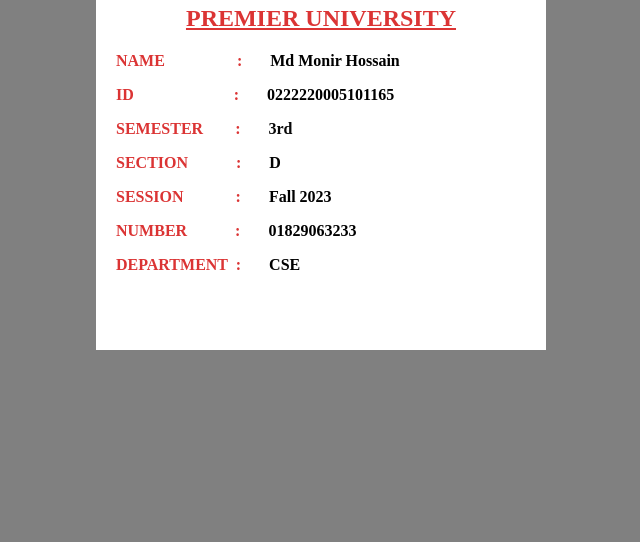
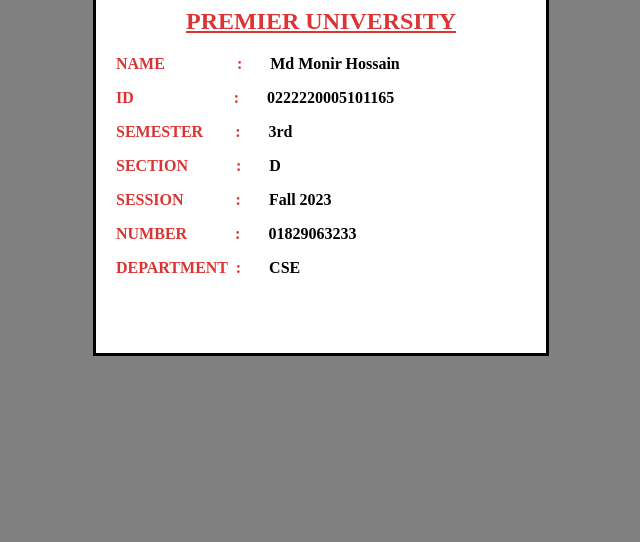
Before and after one commit to monir923/ID, a plain HTML site: page index.html in a window 1280 px wide. Shown: the part 258-800 px from the top of the page, without its empty margins (319-959 px from the left). Drawn offline with Linux system fonts and the light colour scheme.

Commit message:
Update index.html

```diff
--- a/index.html
+++ b/index.html
@@ -8,7 +8,7 @@
     <body style="background-color: grey;">
 
         <center>
-            <div style="width: 450px; height: 600px; background-color: #ffffff;text-align: left;">
+            <div style="width: 450px; height: 600px; background-color: #ffffff;text-align: left; border: 3px solid black;">
                 <marquee behavior="alternate" style="font-size: 24px; color: #db3434;"><b>ID CARD</b></marquee>
                 <!-- Use the correct URL of your uploaded image here -->
                 <center><img src="https://github.com/monir923/simple/blob/e5e8ab7d98099658f95b38504bc9d67035b708b1/IMG_20220604_004850_472.jpg?raw=true" width="200" height="200"></center>
```
